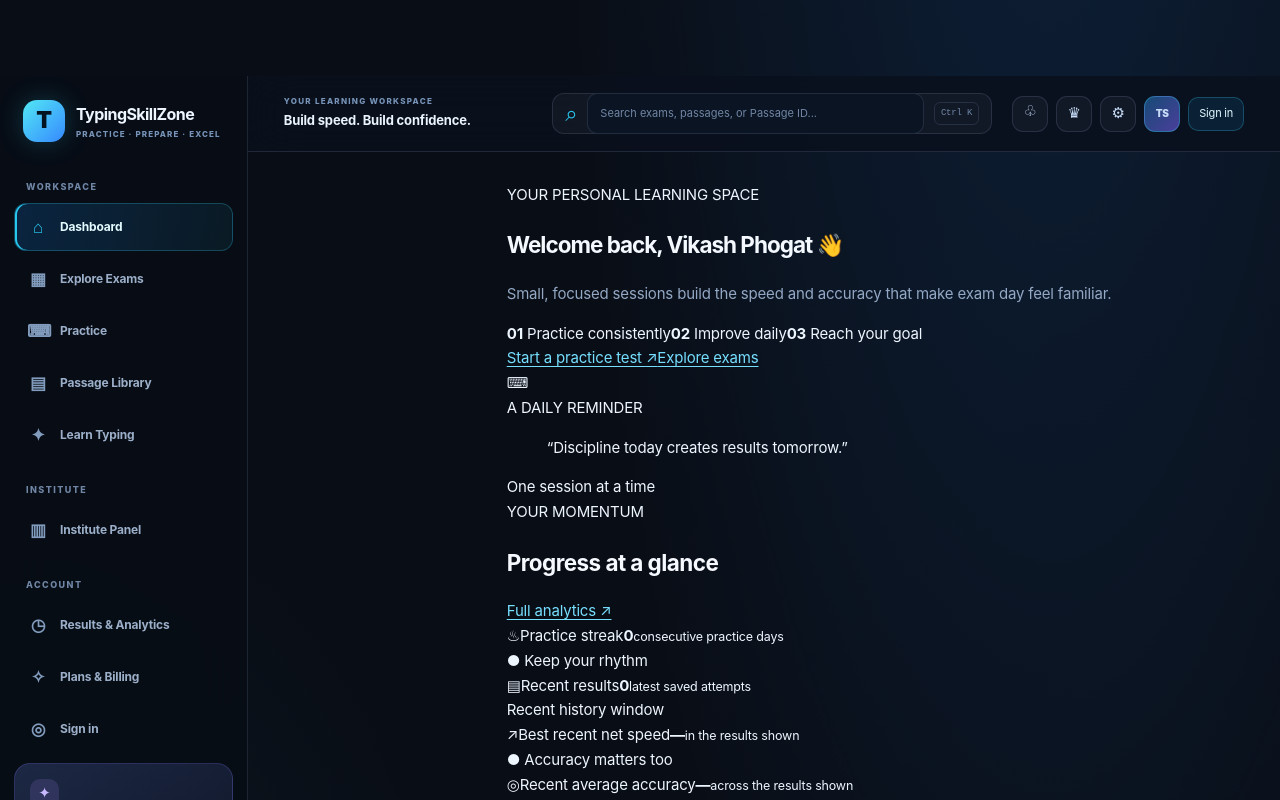
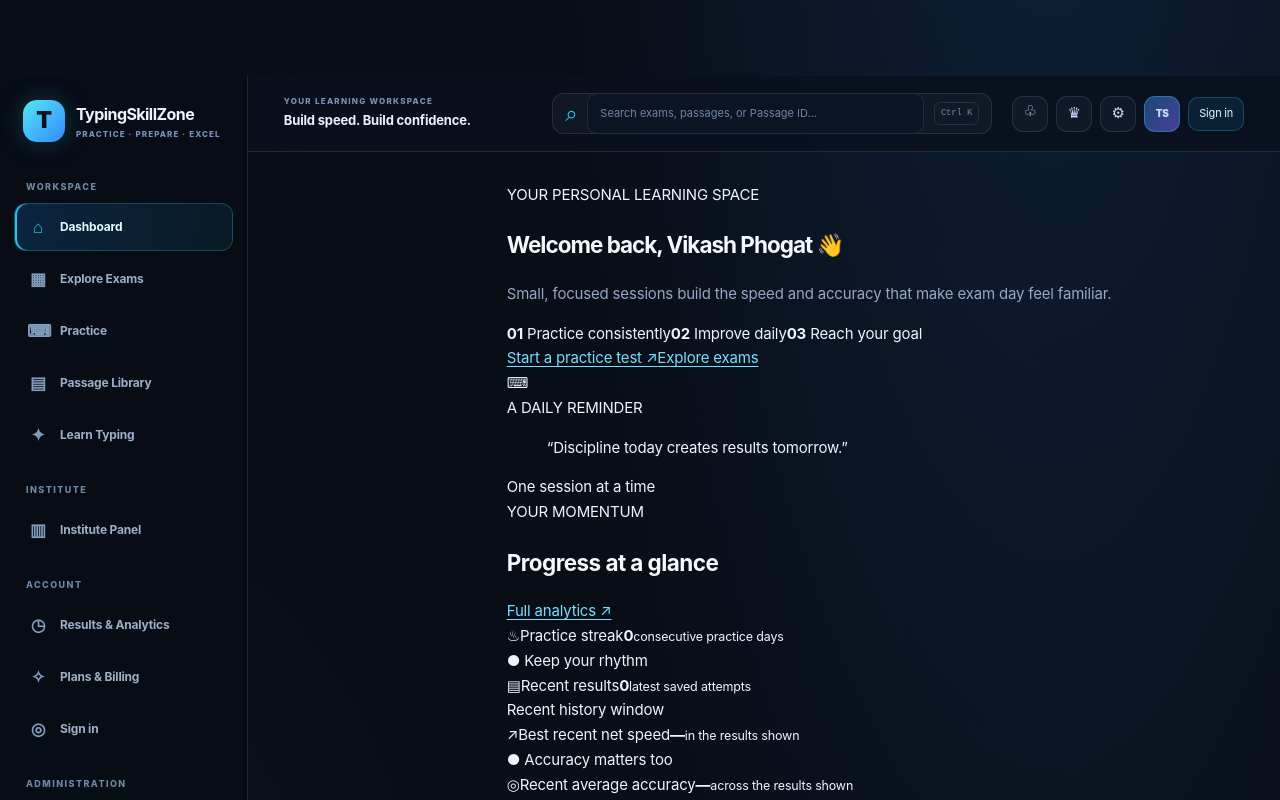
Before and after one commit to vikashphogat0-ux/typingskillzonepro, a Next.js app: page / in a window 1280 px wide. Shown: the top 800 px of the page. Built offline with nearby package versions, Linux system fonts and the light colour scheme; no server answers; the database is empty.

Commit message:
feat: add administration entry to rebuilt workspace navigation

```diff
--- a/components/AppSidebar.tsx
+++ b/components/AppSidebar.tsx
@@ -14,6 +14,9 @@
   { title: "ACCOUNT", links: [
     { href: "/dashboard", icon: "◷", label: "Results & Analytics" },
     { href: "/pricing", icon: "✧", label: "Plans & Billing" },
+  ]},
+  { title: "ADMINISTRATION", links: [
+    { href: "/admin", icon: "⚙", label: "Admin Control Centre" },
   ]},
 ];
 
```
